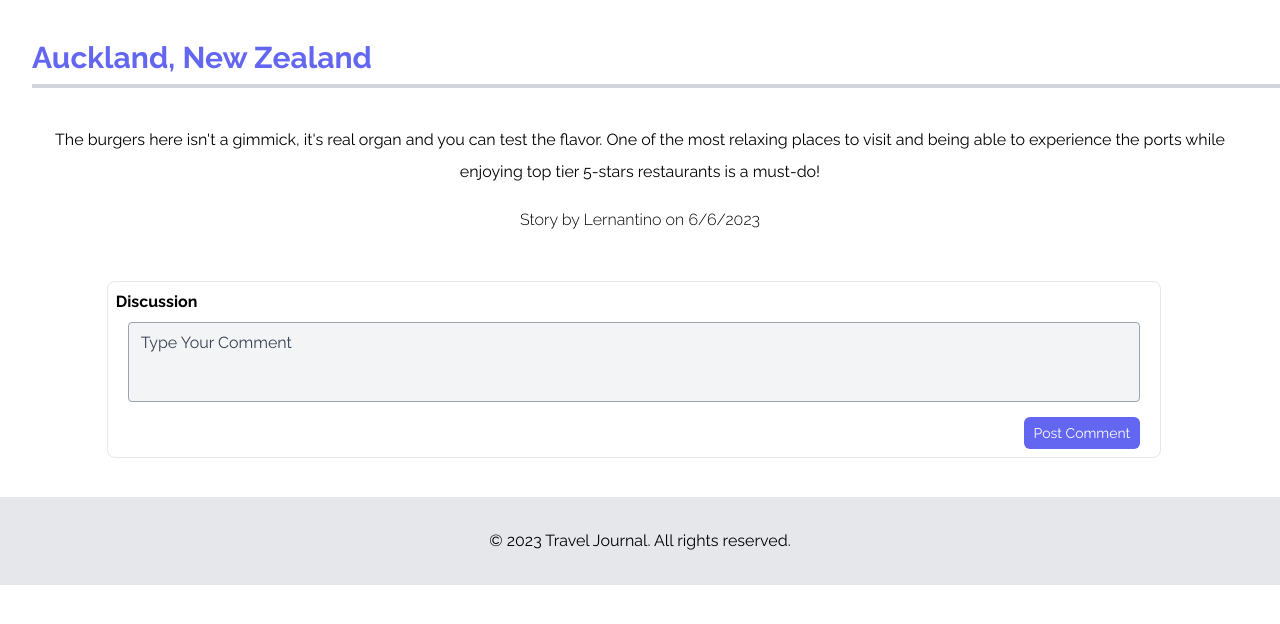
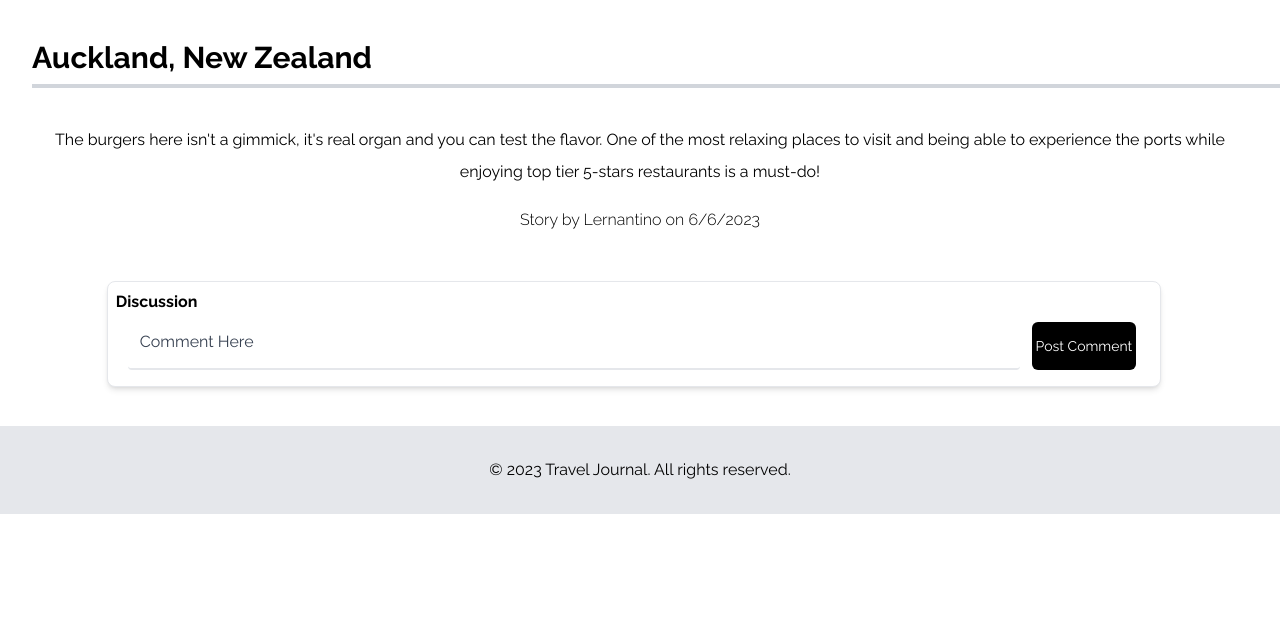
Before and after one commit to ckc2007/Travel-Journal, a Node server app: page /stories/1 in a window 1280 px wide. Shown: the part 80-704 px from the top of the page. Run offline with Node 20, Linux system fonts and the light colour scheme; data comes from the database, SQL or seed files in the repository; data that the repository does not hold is empty; some libraries are stand-ins or nearby versions.

Commit message:
Changed commenting layout, added story images styling. Gave avatar for each user.

```diff
--- a/views/story.handlebars
+++ b/views/story.handlebars
@@ -1,12 +1,16 @@
 <div class="">
-  <h2 class="text-3xl font-bold pt-10 ml-8 text-indigo-500">{{name}}</h2>
+  <h2 class="text-3xl font-bold pt-10 ml-8 text-black">{{name}}</h2>
   <div class="h-1 bg-gray-300 w-55 mt-2 pl-4 ml-8"></div>
 
   {{#if images}}
     <div class="image-container">
       {{#each images}}
         <a href="/images/{{this}}" target="_blank">
-          <img src="/images/{{this}}" alt="Story Image" class="gallery-image" />
+          <img
+            src="/images/{{this}}"
+            alt="Story Image"
+            class="gallery-image mx-auto my-auto w-1/5 h-1/5 pt-10"
+          />
         </a>
       {{/each}}
     </div>
@@ -22,20 +26,40 @@
 </div>
 
 <div class="comment-container">
-  <div class="w-full bg-white rounded-lg border p-2 my-4 mx-6">
+  <div class="w-full bg-white rounded-lg border p-2 my-4 mx-6 shadow-md">
 
     <h3 class="font-bold">Discussion</h3>
 
     <form>
+
+      <div class="w-full px-3 my-2 justify-between flex">
+        <textarea
+          class="bg-white rounded leading-normal resize-none w-full h-12 py-2 px-3 font-medium placeholder-gray-700 focus:outline-none focus:bg-white border-b-2"
+          id="comment-textarea"
+          name="body"
+          placeholder="Comment Here"
+          required
+        ></textarea>
+
+        <div class="flex justify-end px-1">
+          <input
+            type="submit"
+            class="px-1 py-1 rounded-md text-white text-sm bg-black ml-2"
+            id="comment-submit"
+            value="Post Comment"
+          />
+        </div>
+      </div>
+
       {{#each comments}}
         <div class="flex flex-col">
 
-          <div class="border rounded-md p-3 ml-3 my-3">
+          <div class="rounded-md p-3 ml-3 my-3">
             <div class="flex gap-3 items-center">
 
               <img
-                src="https://avatars.githubusercontent.com/u/22263436?v=4"
-                class="object-cover w-8 h-8 rounded-full border-2 border-emerald-400 shadow-emerald-400"
+                src="/imgs/coffee.svg"
+                class="object-cover w-8 h-8"
               />
 
               <h3 class="font-bold">
@@ -46,36 +70,21 @@
             <p class="text-gray-600 mt-2">
               {{this.comments}}
             </p>
+            {{#if this.user.name}}
             <button
               data-id="{{this.id}}"
-              class="text-red-500 mt-2 text-sm px-2 py-1 rounded-md delete-comments"
+              class="text-gray-400 mt-2 text-sm px-2 py-1 rounded-md delete-comments"
               id="delcomment"
             >delete</button>
-
+            {{else}}
+            <div></div>
+            {{/if}}
+             <div class="border-b bg-gray-300 w-25 mt-2"></div>
           </div>
 
         </div>
       {{/each}}
 
-      <div class="w-full px-3 my-2">
-        <textarea
-          class="bg-gray-100 rounded border border-gray-400 leading-normal resize-none w-full h-20 py-2 px-3 font-medium placeholder-gray-700 focus:outline-none focus:bg-white"
-          id="comment-textarea"
-          name="body"
-          placeholder="Type Your Comment"
-          required
-        ></textarea>
-      </div>
-
-      <div class="w-full flex justify-end px-3">
-        <input
-          type="submit"
-          {{! bg-indigo-500 }}
-          class="px-2.5 py-1.5 rounded-md text-white text-sm bg-indigo-500"
-          id="comment-submit"
-          value="Post Comment"
-        />
-      </div>
     </form>
 
   </div>
```
Also changed, not shown: public/images/1-1kz2bz9t4r591.jpg (added), public/images/1-VCBL8789.JPG (added), public/images/2-4.PNG (added), public/images/2-wydrmfasvez81.jpg (added), public/images/3-5.PNG (added), public/images/3-XXER9800.JPG (added), public/imgs/coffee.svg (added), public/imgs/trash-2.svg (added), 1 other file.
